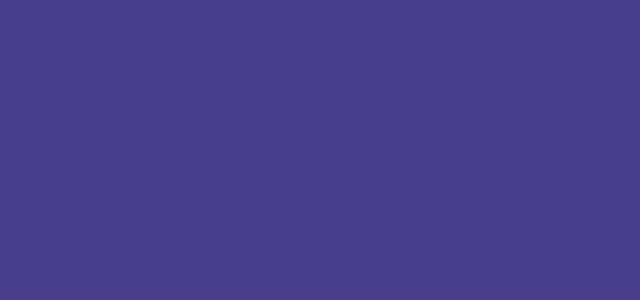
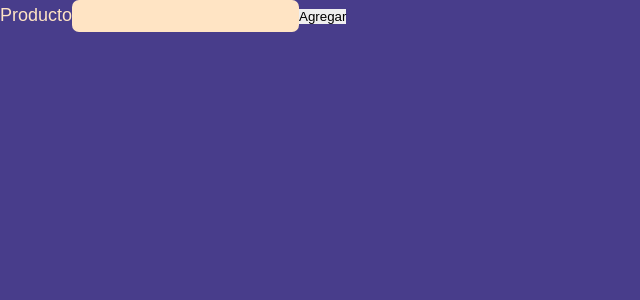
Before and after one commit to angeldavidhurtado/learn-react, a React (Vite) app in the folder class-8/: page / in a window 1280 px wide. Shown: the top 300 px of the page, without its empty margins (0-640 px from the left). Built offline with nearby package versions, Linux system fonts and the light colour scheme.

Commit message:
Iniciando ejercicio clase 8

```diff
--- a/class-8/src/App.jsx
+++ b/class-8/src/App.jsx
@@ -1,8 +1,22 @@
+import { useReducer } from 'react'
 import './App.css'
 
+const reducer = () => {}
+const initialListState = []
+
 function App() {
+  const [listState, dispatch] = useReducer(reducer, initialListState)
+
   return (
     <>
+      <div className="agregar-producto">
+        <span>Producto</span>
+        <input type="text" />
+        <button>Agregar</button>
+      </div>
+      <div className="productos">
+
+      </div>
     </>
   )
 }
```
